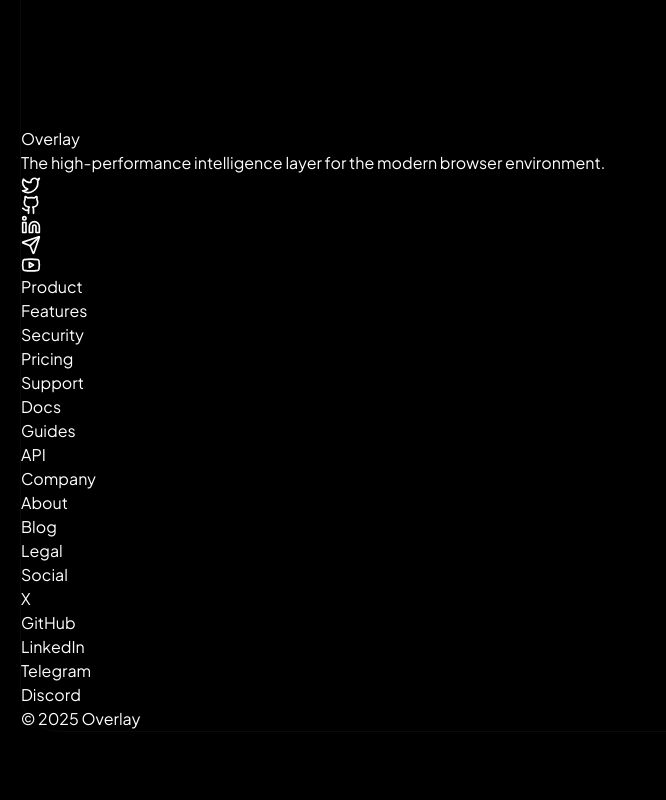
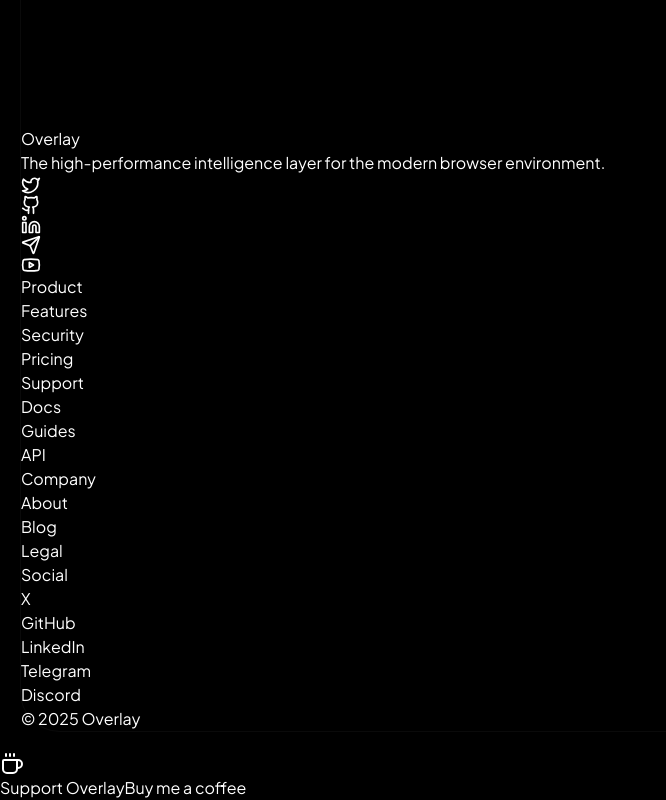
Before and after one commit to Tzgold/overlay-Dashboard, a React (Vite) app: page / in a window 1280 px wide. Shown: the part 3042-3842 px from the top of the page, without its empty margins (0-666 px from the left). Before the commit the page ends 3794 px from the top, so only its background shows below. Built offline with nearby package versions, Linux system fonts and the light colour scheme.

Commit message:
adding payment method

```diff
--- a/LandingPage.tsx
+++ b/LandingPage.tsx
@@ -17,11 +17,32 @@
   PenTool,
   Search,
   Star,
-  Layers
+  Layers,
+  Coffee
 } from 'lucide-react';
 
 // Using the overlay.png provided by the user
 const LOGO_PATH = "/overlay.png";
+
+const BuyMeCoffee = () => {
+  return (
+    <a
+      href="https://www.buymeacoffee.com"
+      target="_blank"
+      rel="noopener noreferrer"
+      className="fixed bottom-8 right-8 z-[100] group flex items-center gap-3 px-6 py-4 bg-white/5 backdrop-blur-xl border border-white/10 rounded-2xl hover:bg-white/10 hover:border-white/20 transition-all duration-500 hover:scale-105 active:scale-95 shadow-[0_20px_50px_rgba(0,0,0,0.5)]"
+    >
+      <div className="relative">
+        <div className="absolute inset-0 bg-yellow-400/20 blur-xl rounded-full group-hover:bg-yellow-400/40 transition-all duration-500" />
+        <Coffee size={24} className="text-yellow-400 relative z-10 animate-bounce group-hover:animate-none" />
+      </div>
+      <div className="flex flex-col">
+        <span className="text-[10px] font-bold text-white/40 uppercase tracking-widest leading-none mb-1">Support Overlay</span>
+        <span className="text-sm font-bold text-white tracking-tight">Buy me a coffee</span>
+      </div>
+    </a>
+  );
+};
 
 const StarShower = () => {
   const [stars, setStars] = useState<{ id: number; left: number; top: number; delay: number }[]>([]);
@@ -351,6 +372,7 @@
           </div>
         </footer>
       </div>
+      <BuyMeCoffee />
     </div>
   );
 };
```
Lines whose indentation alone changed are shown as unchanged.
